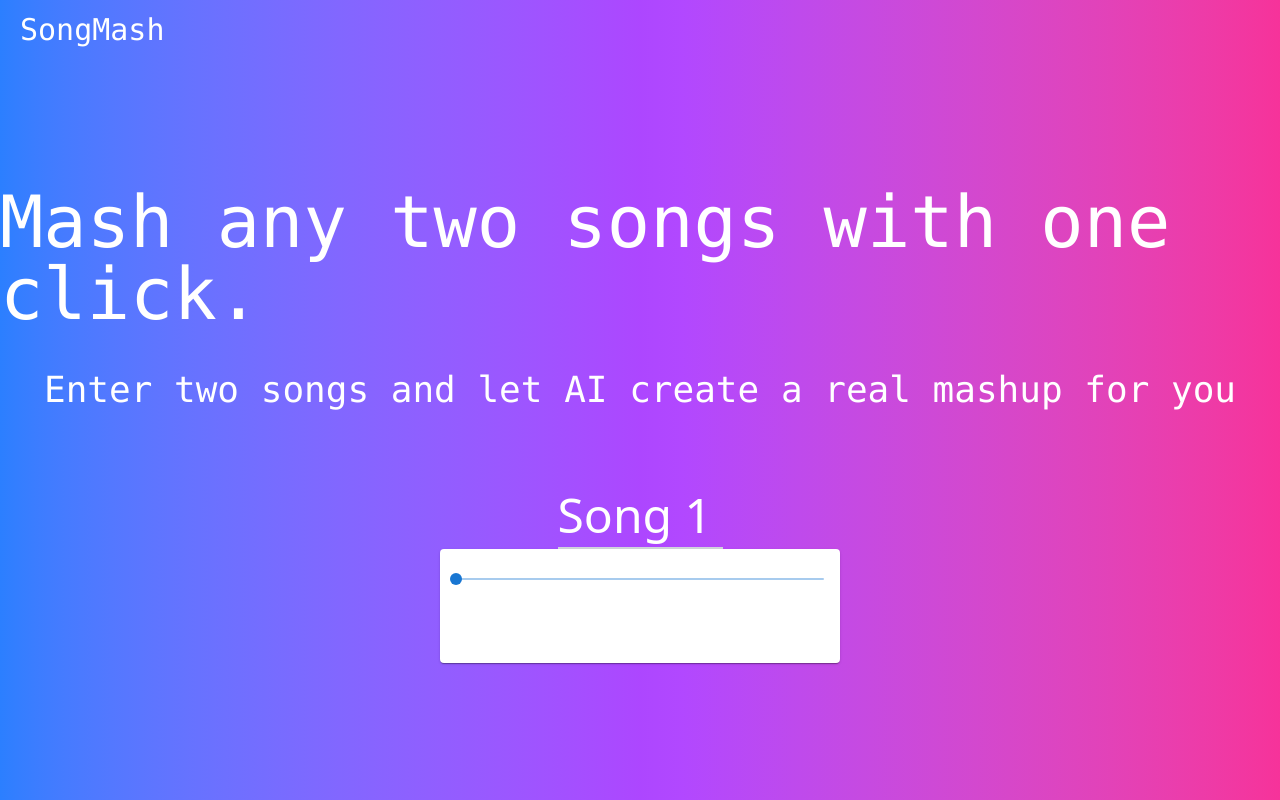
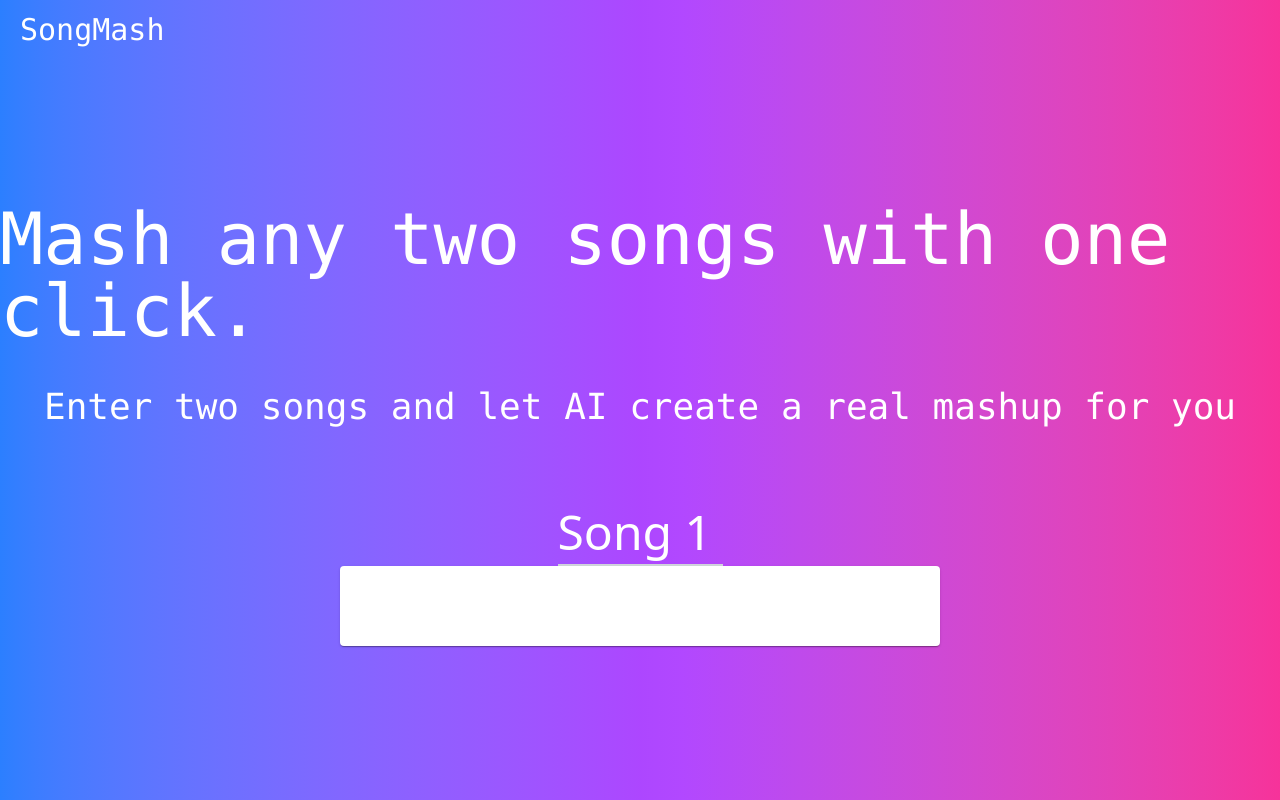
Before and after one commit to ansharyan03/mixer-io, a Next.js app in the folder frontend/: page / in a window 1280 px wide. Built offline with nearby package versions, Linux system fonts and the light colour scheme; some icons are missing.

Commit message:
created a playback component

```diff
--- a/frontend/components/playback.tsx
+++ b/frontend/components/playback.tsx
@@ -1,67 +1,62 @@
 "use client";
 import React, { useRef, useState, useEffect } from "react";
-import { Card, IconButton, Box, Slider } from "@mui/material";
+import WaveSurferPlayer from "@wavesurfer/react";
+import { IconButton, Box, Card } from "@mui/material";
+import PlayArrowRounded from "@mui/icons-material/PlayArrowRounded";
 import PauseRounded from "@mui/icons-material/PauseRounded";
-import PlayArrowRounded from "@mui/icons-material/PlayArrowRounded";
 import RestartAltRounded from "@mui/icons-material/RestartAltRounded";
 
-export default function PlaybackWidget() {
-  const intervalRef = useRef<NodeJS.Timeout | null>(null);
+type Props = {
+  audioBuffer: Uint8Array;
+};
+
+export default function WaveformPlayer({ audioBuffer }: Props) {
+  const [audioUrl, setAudioUrl] = useState<string | null>(null);
+  const wavesurferRef = useRef<any>(null);
   const [isPlaying, setIsPlaying] = useState(false);
-  const [currentTime, setCurrentTime] = useState(0);
-  const [duration] = useState(120);
 
-  // Simulate audio playing
+  // Convert buffer into blob URL
   useEffect(() => {
-    if (isPlaying) {
-      intervalRef.current = setInterval(() => {
-        setCurrentTime((prev) => {
-          if (prev >= duration) {
-            setIsPlaying(false);
-            clearInterval(intervalRef.current!);
-            return duration;
+    if (!audioBuffer) return;
+    const blob = new Blob([audioBuffer], { type: "audio/wav" });
+    const url = URL.createObjectURL(blob);
+    setAudioUrl(url);
+
+    return () => URL.revokeObjectURL(url);
+  }, [audioBuffer]);
+
+  const togglePlay = () => {
+    if (wavesurferRef.current) {
+      wavesurferRef.current.playPause();
+      setIsPlaying((prev) => !prev);
     }
-          return prev + 1;
-        });
-      }, 1000);
-    } else {
-      clearInterval(intervalRef.current!);
-    }
-
-    return () => clearInterval(intervalRef.current!);
-  }, [isPlaying]);
-
-  const handlePlayPause = () => {
-    setIsPlaying((prev) => !prev);
   };
 
   const handleRestart = () => {
-    setCurrentTime(0);
+    if (wavesurferRef.current) {
+      wavesurferRef.current.stop();
       setIsPlaying(false);
-  };
-
-  const handleSliderChange = (_: Event, value: number | number[]) => {
-    const newTime = typeof value === "number" ? value : value[0];
-    setCurrentTime(newTime);
+    }
   };
 
   return (
-    <Card sx={{ display: "flex", alignItems: "center", p: 2, width: 400 }}>
-      <Box sx={{ width: "100%" }}>
-        <Slider
-          size="small"
-          value={currentTime}
-          max={duration}
-          onChange={handleSliderChange}
+    <Card sx={{ p: 2, width: 600 }}>
+      {audioUrl && (
+        <WaveSurferPlayer
+          height={80}
+          waveColor="#d1d1d1"
+          progressColor="#3f51b5"
+          url={audioUrl}
+          onReady={(ws) => (wavesurferRef.current = ws)}
         />
+      )}
       <Box sx={{ display: "flex", justifyContent: "center", mt: 1 }}>
         <IconButton onClick={handleRestart}>
           <RestartAltRounded />
         </IconButton>
-          <IconButton onClick={handlePlayPause}>
+        <IconButton onClick={togglePlay}>
           {isPlaying ? <PauseRounded /> : <PlayArrowRounded />}
         </IconButton>
-        </Box>
       </Box>
     </Card>
   );
```
Lines whose indentation alone changed are shown as unchanged.
